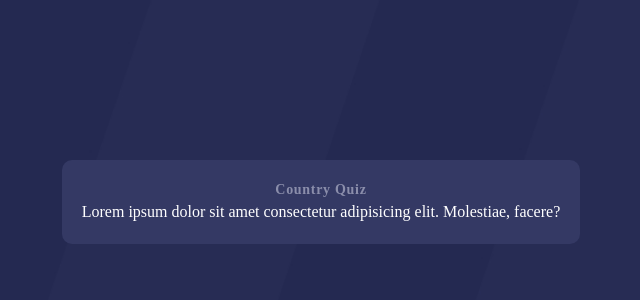
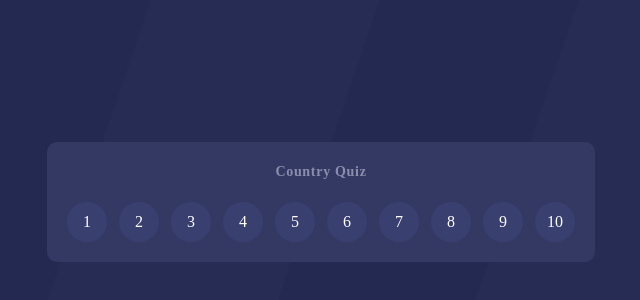
Before and after one commit to LugpDev2022/country-quiz, a React (Vite) app: page / in a window 1280 px wide. Shown: the part 198-498 px from the top of the page, without its empty margins (319-959 px from the left). Built offline with nearby package versions, Linux system fonts and the light colour scheme; a web font is replaced by a local one.

Commit message:
Create the <QuestionBtn />

```diff
--- a/src/App.tsx
+++ b/src/App.tsx
@@ -1,13 +1,19 @@
+import QuestionBtn from './components/QuestionBtn';
+
+const numbers = [1, 2, 3, 4, 5, 6, 7, 8, 9, 10];
+
 const App = () => {
   return (
     <main className='main'>
-      <h1 className='font-bold text-sm tracking-wider text-[#8B8EAB]'>
+      <h1 className='font-bold text-sm tracking-wider text-[#8B8EAB] mb-5'>
         Country Quiz
       </h1>
-      <p>
-        Lorem ipsum dolor sit amet consectetur adipisicing elit. Molestiae,
-        facere?
-      </p>
+
+      <nav className='flex flex-wrap gap-3 justify-center'>
+        {numbers.map((number) => (
+          <QuestionBtn questionNumber={number} />
+        ))}
+      </nav>
     </main>
   );
 };
--- /dev/null
+++ b/src/components/QuestionBtn.tsx
@@ -0,0 +1,14 @@
+interface Props {
+  questionNumber: number;
+  active?: boolean;
+}
+
+const QuestionBtn: React.FC<Props> = ({ questionNumber, active = false }) => {
+  return (
+    <a href='#' className={active ? 'question-btn-active' : 'question-btn'}>
+      {questionNumber}
+    </a>
+  );
+};
+
+export default QuestionBtn;
--- a/src/index.css
+++ b/src/index.css
@@ -42,3 +42,21 @@ body {
   border-radius: 10px;
   text-align: center;
 }
+
+.question-btn,
+.question-btn-active {
+  width: 40px;
+  height: 40px;
+  display: flex;
+  justify-content: center;
+  align-items: center;
+  border-radius: 999px;
+  transition: background 300ms linear;
+}
+
+.question-btn {
+  background: #393f6f;
+}
+.question-btn-active {
+  background: linear-gradient(#e65895, #bc6be8);
+}
```
